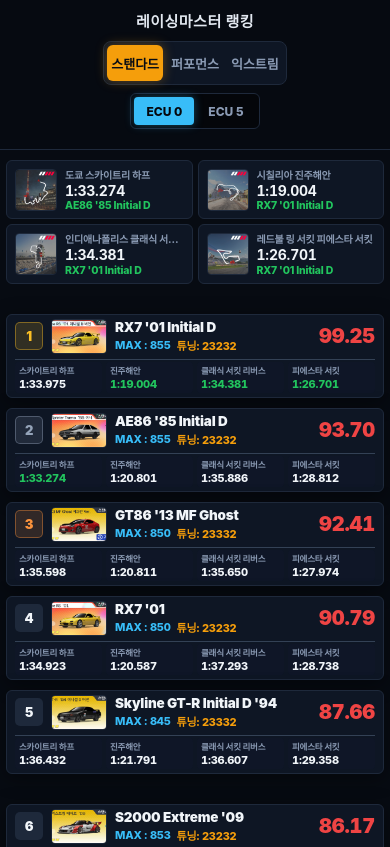
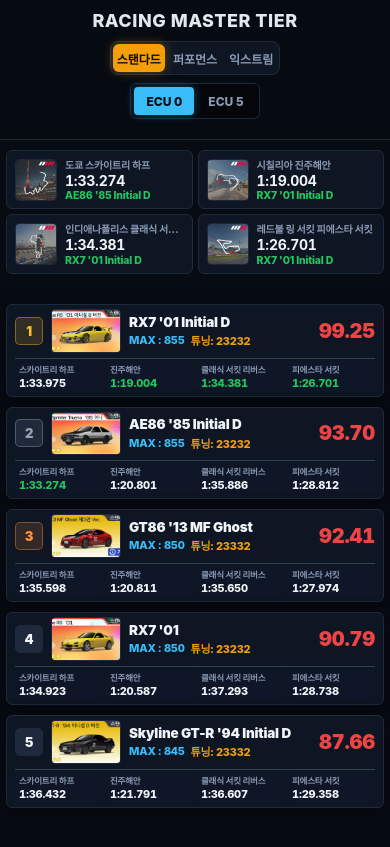
Before and after one commit to jpteo22/racingmaster-rank, a plain HTML site: page index.html in a window 390 px wide. Shown: the top 847 px of the page. Drawn offline with Linux system fonts and the light colour scheme; a web font is replaced by a local one.

Commit message:
Add files via upload

```diff
--- a/index.html
+++ b/index.html
@@ -3,7 +3,7 @@
 <head>
   <meta charset="utf-8">
   <meta name="viewport" content="width=device-width, initial-scale=1">
-  <title>레이싱마스터 랭킹 뷰어</title>
+  <title>Racing Master TIER</title>
 
   <!-- Pretendard 웹폰트 -->
   <link rel="stylesheet" as="style" crossorigin href="https://cdn.jsdelivr.net/gh/orioncactus/pretendard@v1.3.9/dist/web/variable/pretendardvariable.css" />
@@ -66,9 +66,10 @@
       justify-self: start;
     }
 
+    /* 타이틀 폰트 사이즈 1.2배 확대 (15px~20px -> 18px~24px) */
     h1 {
       margin: 0;
-      font-size: clamp(15px, 2vw, 20px);
+      font-size: clamp(18px, 2.4vw, 24px);
       font-weight: 800;
       letter-spacing: 0.5px;
       color: #e2e8f0;
@@ -243,9 +244,9 @@
       transition: border-color 0.2s ease, background 0.2s ease;
     }
 
-    /* 5개 단위로 30px 띄움 (마지막 카드가 아닌 경우만) */
+    /* 5개 단위 여백 +10px 추가 (기존 margin 20px -> 30px) */
     .car-card:nth-child(5n):not(:last-child) {
-      margin-bottom: 20px; /* 기본 gap 10px + margin 20px = 총 30px 간격 */
+      margin-bottom: 30px;
     }
 
     .car-card:hover {
@@ -279,6 +280,7 @@
     .rank-2 { background: rgba(148, 163, 184, 0.15); color: var(--silver); border: 1px solid rgba(148, 163, 184, 0.4); }
     .rank-3 { background: rgba(251, 146, 60, 0.15); color: var(--bronze); border: 1px solid rgba(251, 146, 60, 0.4); }
 
+    /* 요청하신 차량 이미지 너비 90px 지정 */
     .car-image {
       width: 90px;
       aspect-ratio: 16 / 10;
@@ -395,13 +397,12 @@
 
     /* ==== 모바일 및 태블릿 ==== */
     @media (max-width: 960px) {
-      .tab { font-size: 14px; }
       .metric-map { width: 42px; }
       .metric-body span.track-label { font-size: 10px; }
       .metric-body strong { font-size: 14px; }
       .metric-body span.track-car { font-size: 10.5px; }
       .rank-badge { width: 28px; height: 28px; font-size: 13px; }
-      .car-image { width: 56px; }
+      .car-image { width: 70px; } /* 모바일 가로 너비도 비례해서 조정 */
       .car-name { font-size: 13.5px; }
       .car-sub-info { font-size: 11px; }
       .car-score-large { font-size: 20px; }
@@ -412,14 +413,14 @@
       .car-card {
         flex-direction: column;
         align-items: stretch;
-        gap: 2px; /* 라인 아래 여백 2px */
-        padding: 4px 8px; /* 위아래 4px, 좌우 8px */
+        gap: 2px;
+        padding: 4px 8px;
       }
       .block-info {
         width: 100%;
         max-width: none;
         flex: none;
-        padding-bottom: 5px; /* 라인 위 여백 5px */
+        padding-bottom: 5px;
         border-bottom: 1px solid var(--line-strong);
       }
       .block-tracks {
@@ -427,7 +428,7 @@
         gap: 4px;
       }
       .track-cell {
-        padding: 2px 4px; /* 랩타임셀 안쪽여백 상하 2px, 좌우 4px */
+        padding: 2px 4px;
       }
       .track-name { font-size: 9px; }
       .track-time { font-size: 11px; }
@@ -448,16 +449,20 @@
         justify-self: center;
       }
 
+      /* 모바일 클래스 탭: 가로 폭 1.3배 지정 (width: 130%) */
       .tabs {
-        width: 100%;
+        width: 130%;
+        max-width: 100%;
         display: grid;
         grid-template-columns: repeat(3, 1fr);
+        padding: 2px;
       }
 
+      /* 모바일 클래스 탭: 높이를 ECU 탭과 동일한 28px로 축소 */
       .tab {
         padding: 0 4px;
-        font-size: 13px;
-        min-height: 36px;
+        font-size: 12px;
+        min-height: 28px;
         text-align: center;
       }
 
@@ -470,7 +475,7 @@
   <header class="app-header">
     <div class="header-inner">
       <div class="brand">
-        <h1>레이싱마스터 랭킹</h1>
+        <h1>Racing Master TIER</h1>
       </div>
 
       <div class="nav-container">
--- a/racingmaster-data.json
+++ b/racingmaster-data.json
@@ -131,7 +131,7 @@
     },
     {
       "id": "car-1787416764355",
-      "name": "Skyline GT-R Initial D '94",
+      "name": "Skyline GT-R '94 Initial D",
       "class": "standard",
       "tuning": "23332",
       "maxPoint": 845,
```
